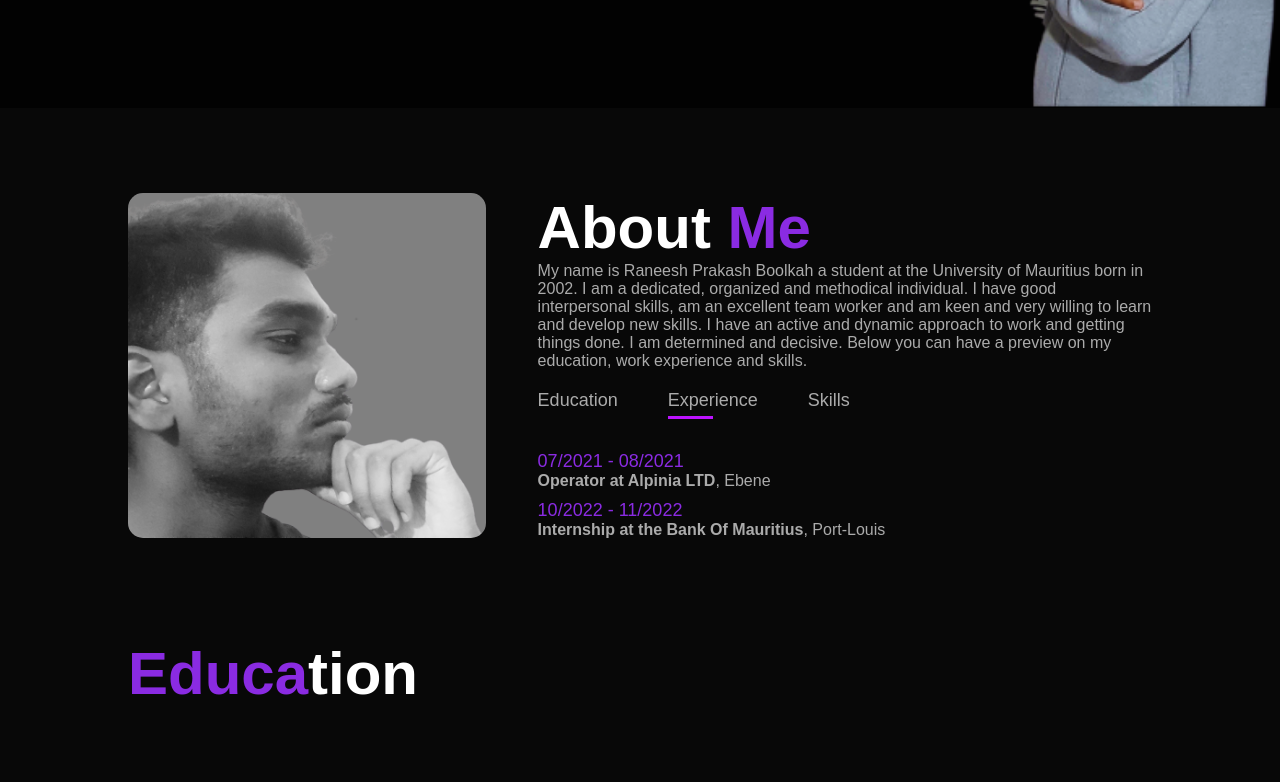
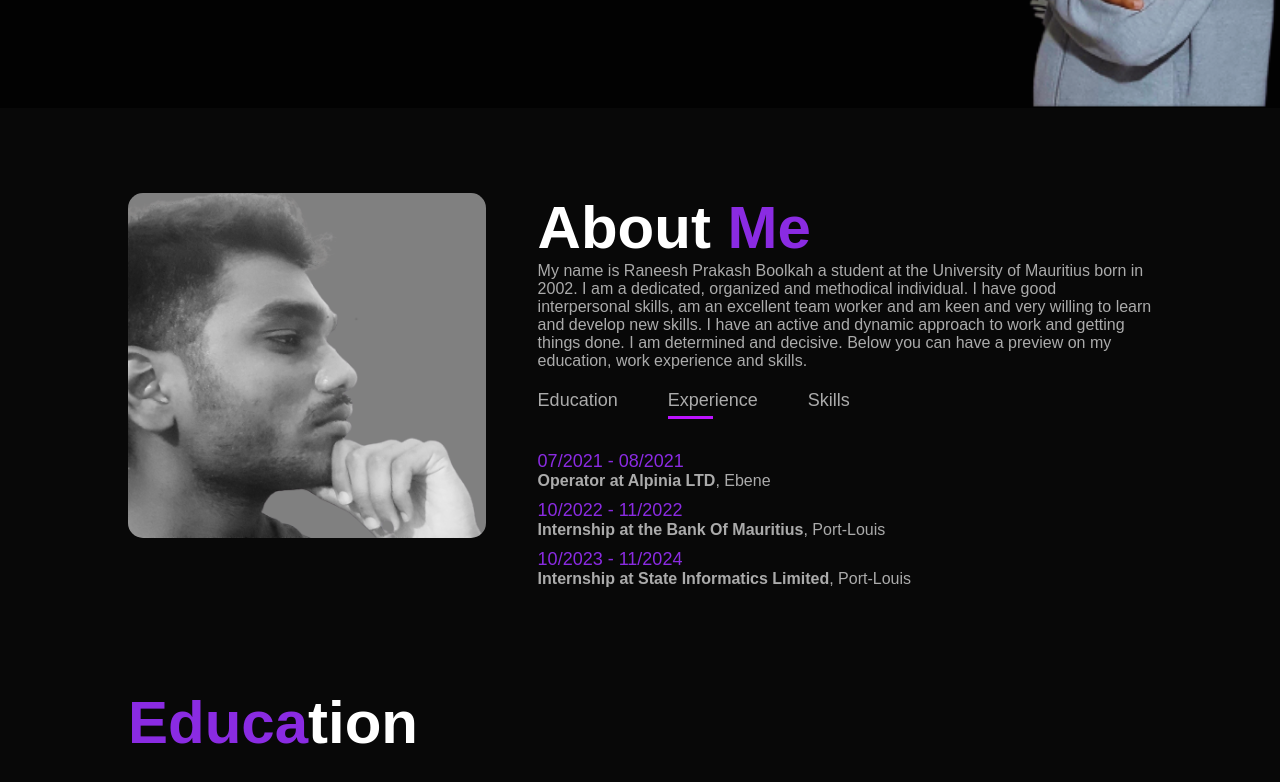
Before and after one commit to Rushpb21/Portefolio-Website, a plain HTML site: page index.html in a window 1280 px wide. Both pictures are taken after a click on the element "Experience". Shown: the part 692-1474 px from the top of the page. Drawn offline with nearby package versions, Linux system fonts and the light colour scheme.

Commit message:
Update index.html

```diff
--- a/index.html
+++ b/index.html
@@ -73,6 +73,7 @@
                         <ul>
                             <li><span>07/2021 - 08/2021</span><br><b>Operator at Alpinia LTD</b>, Ebene</li>
                             <li><span>10/2022 - 11/2022</span><br><b>Internship at the Bank Of Mauritius</b>, Port-Louis</li>
+                             <li><span>10/2023 - 11/2024</span><br><b>Internship at State Informatics Limited</b>, Port-Louis</li>
                         </ul>
                     </div>
                     <div class="subtitles-content" id="skills">
```
